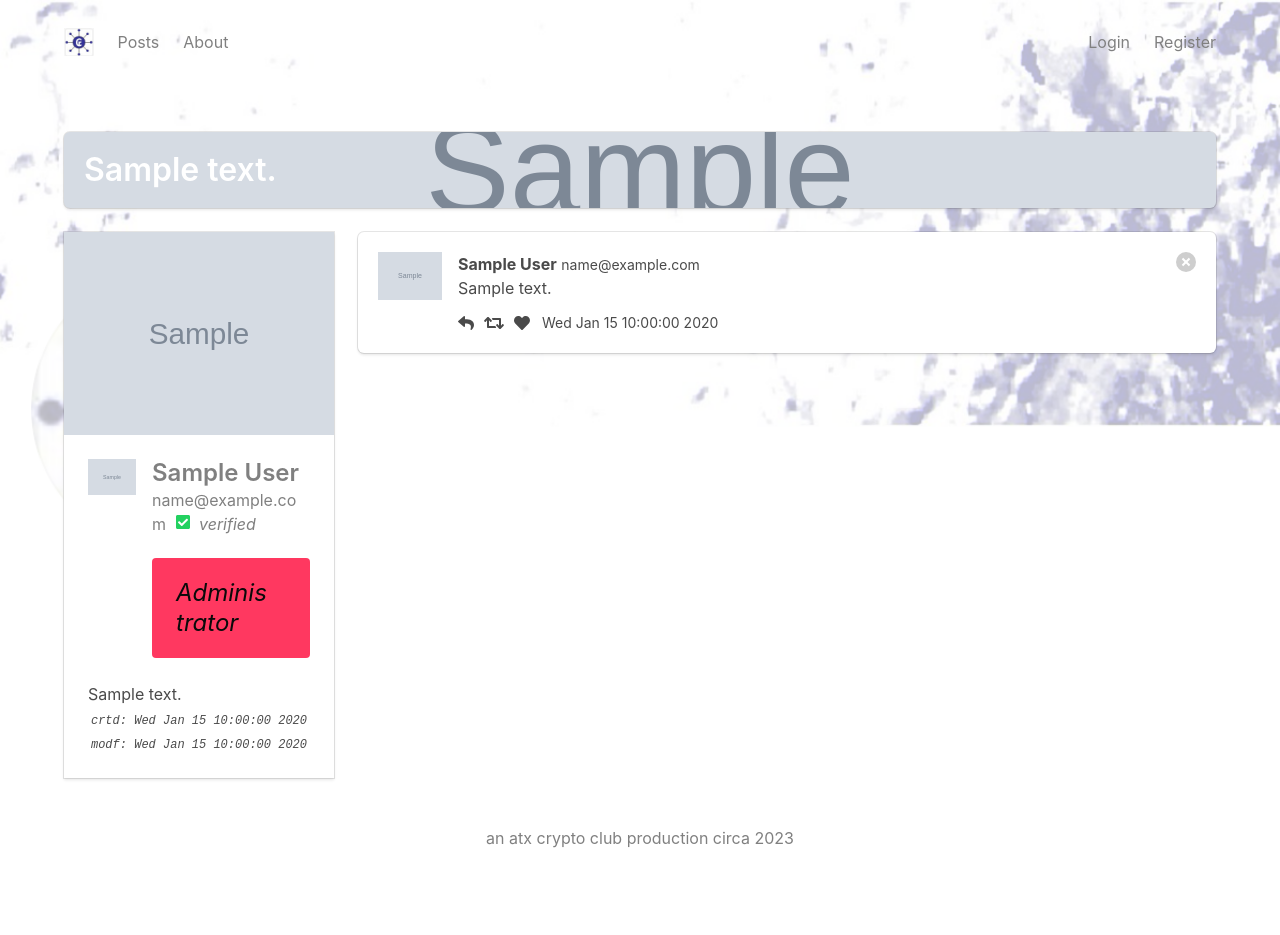
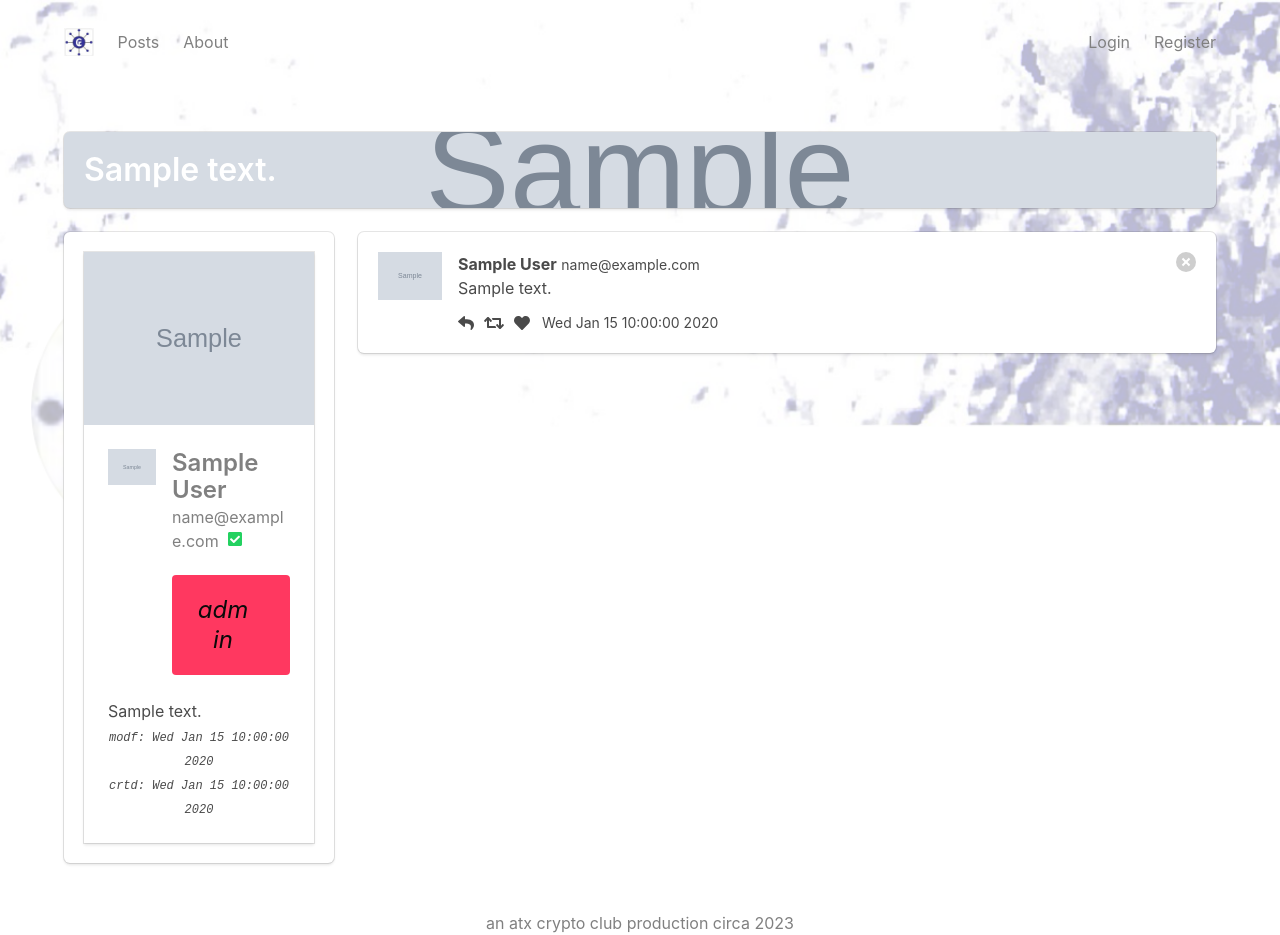
Before and after one commit to atx-crypto-club/txwtf, a Flask app: template txwtf/webapp/templates/users.html in a window 1280 px wide. Before the commit the page ends 848 px from the top, so only its background shows below. Run offline with Flask 3, Linux system fonts and the light colour scheme; tables that the repository leaves empty hold one stand-in row (values such as "Sample post"); the template is opened without the code that fills it: values that come from a table or form of the project are taken from there, most other values are stand-ins (such as "Sample title", 1, 10 or a date in 2020); grey boxes marked "Sample" are stand-in pictures; some libraries are stand-ins or nearby versions.

Commit message:
normalizing the user cards across the 3 routes that use them

```diff
--- a/txwtf/webapp/templates/users.html
+++ b/txwtf/webapp/templates/users.html
@@ -11,6 +11,7 @@
 
 <div class="columns">
   <div class="column is-one-quarter">
+    <div class="box">
       <div class="card">
         <div class="card-image">
           <figure class="image is-4by3">
@@ -27,27 +28,25 @@
             <div class="media-content">
               <p class="title is-4">{{ user.name }}</p>
               <p class="subtitle is-6">{{ user.email }}
-              <span class="is-7 is-italic">
+                <span class="is-7">
                   {% if user.email_verified %}
                   <span class="icon-text">
                     <span class="icon has-text-success">
                       <i class="fas fa-check-square"></i>
                     </span>
-                  <span>verified</span>
                   </span>
                   {% else %}
                   <span class="icon-text">
                     <span class="icon has-text-warning">
                       <i class="fas fa-exclamation-triangle"></i>
                     </span>
-                  <span>unverified</span>
                   </span>
                   {% endif %}
                 </span>
               </p>
               {% if user.is_admin %}
-            <div class="notification is-danger">
-              <p class="subtitle is-4 is-italic has-text-black">Administrator</p>
+              <div class="notification is-danger has-text-centered">
+                <p class="subtitle is-4 is-italic has-text-black">admin</p>
               </div>
               {% endif %}
             </div>
@@ -57,9 +56,10 @@
             {{ user.description|safe }}
             <br>
             <div class="has-text-centered">
+              <span class="is-italic is-size-7" style="font-family: 'Courier New', Courier, monospace;">modf: <time datetime="{{ user.modified_time.ctime() }}">{{ user.modified_time.ctime() }}</time></span>
+              <br>
               <span class="is-italic is-size-7" style="font-family: 'Courier New', Courier, monospace;">crtd: <time datetime="{{ user.created_time.ctime() }}">{{ user.created_time.ctime() }}</time></span>
-            <br>
-            <span class="is-italic is-size-7" style="font-family: 'Courier New', Courier, monospace;">modf: <time datetime="{{ user.modified_time.ctime() }}">{{ user.modified_time.ctime() }}</time></span>
+            </div>
           </div>
         </div>
       </div>
@@ -96,7 +96,7 @@
       <article class="media">
         <figure class="media-left">
           <p class="image is-64x64">
-            <img src="{{ avatar_url }}">
+            <img src="{{ user.avatar_url }}">
           </p>
         </figure>
         <div class="media-content">
```
Also changed, not shown: txwtf/webapp/templates/editprofile.html (+6 -6 lines), txwtf/webapp/templates/posts.html (+6 -6 lines). Lines whose indentation alone changed are shown as unchanged.
